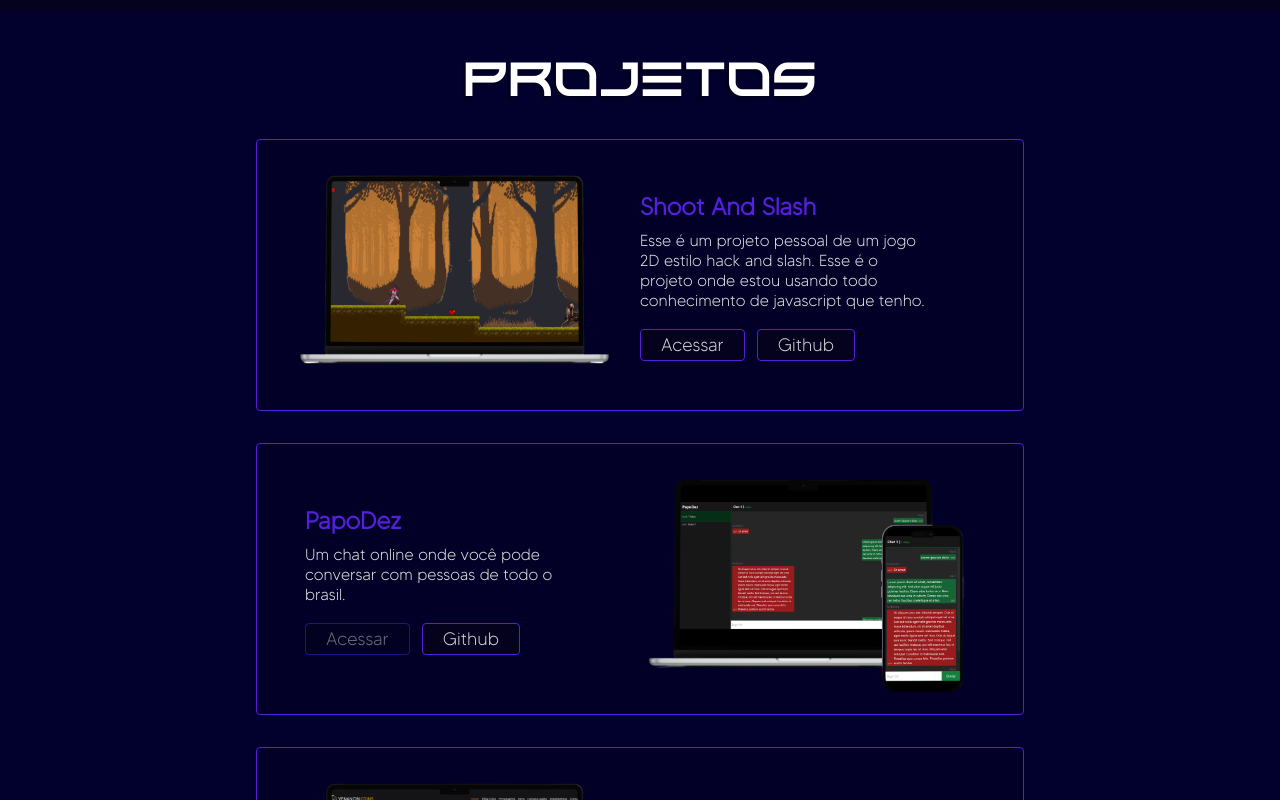
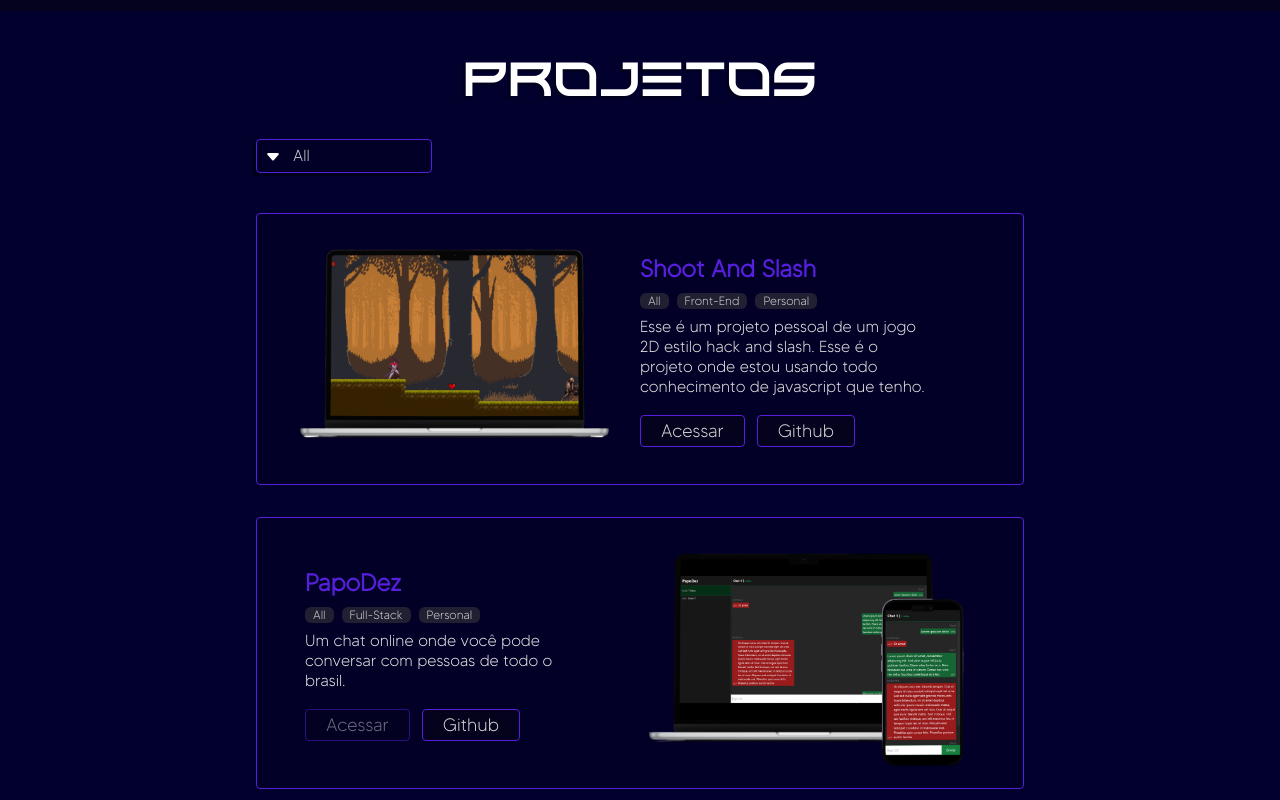
Before and after one commit to thalesmariiano/thalesdeveloper.com.br, a Vue app: page / in a window 1280 px wide. Shown: the part 1760-2560 px from the top of the page. Built offline with nearby package versions, Linux system fonts and the light colour scheme.

Commit message:
New filter for projects & updates

```diff
--- a/src/components/ProjetoCard.vue
+++ b/src/components/ProjetoCard.vue
@@ -6,6 +6,15 @@
 		<div class="w-full md:text-left space-y-5">
 			<div class="md:text-left mx-auto md:mx-0 space-y-2 w-3/4 md:w-4/5">
 				<h2 class="font-bold font-madeTommy text-2xl text-myPurple-400">{{ project.name }}</h2>
+				<ul class="flex gap-x-2 justify-center md:justify-start items-center">
+					<li
+						v-for="category in project.categorys"
+						:key="project.id"
+						class="text-neutral-300 font-madeTommy text-xs bg-neutral-700/50 px-2 rounded-md"
+					>
+						{{ category }}
+					</li>
+				</ul>
 				<p class="text-neutral-200 font-madeTommy leading-5">
 					{{ project.description }}
 				</p>
--- a/src/components/ProjetosSection.vue
+++ b/src/components/ProjetosSection.vue
@@ -1,13 +1,27 @@
 <template>
-	<section id="projetos" class="scroll-mt-28">
-		<div class="w-full text-center bg-myPurple-700 px-5 py-10 space-y-10">
+	<section id="projetos" class="scroll-mt-28 bg-myPurple-700">
+
+		<div class="w-full text-center px-5 py-10 space-y-10">
 			<h1 class="font-kusanagi text-white text-shadow text-4xl sm:text-5xl">Projetos</h1>
+
+			<div class="w-full flex justify-center">
+				<div class="w-full max-w-xs sm:max-w-sm md:max-w-3xl">
+					<SelectInput
+						@filter="setFilter"
+					/>
+				</div>
+			</div>
+
+			<p v-if="!projects.length" class="font-madeTommy text-white">Nenhum projeto encontrado. :/</p>
+
 			<div class="flex flex-col gap-y-8 justify-center items-center">
-				<ProjetoCard
-					v-for="project in projectsData"
-					:key="project.id"
-					:project="project"
-				/>
+				<TransitionGroup name="projects">
+					<ProjetoCard
+						v-for="project in projects"
+						:key="project.id"
+						:project="project"
+					/>
+				</TransitionGroup>
 			</div>
 			<div class="w-full flex flex-col sm:flex-row gap-5 justify-center items-center">
 				<a class="px-5 py-1 text-lg font-madeTommy text-neutral-300 bg-myPurple-800 rounded border border-myPurple-400 hover:bg-myPurple-400 hover:text-myPurple-900 shadow-button transition-all cursor-pointer" href="https://github.com/thalesmariiano" target="_blank">Ver mais</a>
@@ -18,6 +32,34 @@
 </template>
 
 <script setup>
+	import { ref } from 'vue'
+	import SelectInput from '@/components/SelectInput.vue'
 	import ProjetoCard from "./ProjetoCard.vue"
 	import projectsData from "../assets/data/projectsData.json"
+
+	const projects = ref([])
+	const projectCategory = ref('')
+
+	function setFilter(filter){
+		projects.value = projectsData.filter(p => p.categorys.find(c => c === filter))
+	}
+
+	setFilter('All')
+
+
 </script>
+
+<style>
+	.projects-enter-active,
+	.projects-leave-active {
+	  transition: all 0.5s ease;
+	}
+	.projects-enter-from,
+	.projects-leave-to {
+	  transform: translateX(10px);
+	  opacity: 0;
+	}
+	.projects-leave-active {
+
+	}
+</style>
--- /dev/null
+++ b/src/components/SelectInput.vue
@@ -0,0 +1,84 @@
+<template>
+	<div class="w-44 bg-myPurple-800 rounded border border-myPurple-400 shadow-button transition-all relative z-40">
+		<button @click="openSelect" class="w-full h-full flex px-2 py-1 gap-x-3 items-center cursor-pointer">
+			<img ref="caretIcon" class="mt-0.5 transition-all duration-300" src="@/assets/icons/caret-down-fill.svg">
+			<p ref="selectText" class="font-madeTommy text-neutral-300">All</p>
+		</button>
+
+		<Transition
+			enter-active-class="animate__animated animate__fadeIn animate__faster"
+			leave-active-class="animate__animated animate__fadeOut animate__faster"
+		>
+			<div v-show="showSelect" class="w-full border-x border-b border-myPurple-400 bg-myPurple-800 absolute rounded">
+				<ul>
+					<li class="text-neutral-300 font-madeTommy text-left border-t border-myPurple-400">
+						<label class="flex items-center gap-x-2 p-1 cursor-pointer hover:bg-myPurple-400/30 pl-2">
+							<input class="accent-myPurple-400" @click="radioClick" type="radio" name="select-filter" value="All" checked>
+							All
+						</label>
+					</li>
+					<li class="text-neutral-300 font-madeTommy text-left border-t border-myPurple-400">
+						<label class="flex items-center gap-x-2 p-1 cursor-pointer hover:bg-myPurple-400/30 pl-2">
+							<input class="accent-myPurple-400" @click="radioClick" type="radio" name="select-filter" value="Personal">
+							Personal
+						</label>
+					</li>
+					<li class="text-neutral-300 font-madeTommy text-left border-t border-myPurple-400">
+						<label class="flex items-center gap-x-2 p-1 cursor-pointer hover:bg-myPurple-400/30 pl-2">
+							<input class="accent-myPurple-400" @click="radioClick" type="radio" name="select-filter" value="Freelancer">
+							Freelancer
+						</label>
+					</li>
+					<li class="text-neutral-300 font-madeTommy text-left border-t border-myPurple-400">
+						<label class="flex items-center gap-x-2 p-1 cursor-pointer hover:bg-myPurple-400/30 pl-2">
+							<input class="accent-myPurple-400" @click="radioClick" type="radio" name="select-filter" value="Full-Stack">
+							Full-Stack
+						</label>
+					</li>
+					<li class="text-neutral-300 font-madeTommy text-left border-t border-myPurple-400">
+						<label class="flex items-center gap-x-2 p-1 cursor-pointer hover:bg-myPurple-400/30 pl-2">
+							<input class="accent-myPurple-400" @click="radioClick" type="radio" name="select-filter" value="Front-End">
+							Front-End
+						</label>
+					</li>
+					<li class="text-neutral-300 font-madeTommy text-left border-t border-myPurple-400">
+						<label class="flex items-center gap-x-2 p-1 cursor-pointer hover:bg-myPurple-400/30 pl-2">
+							<input class="accent-myPurple-400" @click="radioClick" type="radio" name="select-filter" value="Back-End">
+							Back-End
+						</label>
+					</li>
+					<li class="text-neutral-300 font-madeTommy text-left border-t border-myPurple-400">
+						<label class="flex items-center gap-x-2 p-1 cursor-pointer hover:bg-myPurple-400/30 pl-2">
+							<input class="accent-myPurple-400" @click="radioClick" type="radio" name="select-filter" value="Study">
+							Study
+						</label>
+					</li>
+				</ul>
+			</div>
+		</Transition>
+	</div>
+</template>
+
+<script setup>
+	import { ref } from 'vue'
+
+	const caretIcon = ref(null)
+	const selectText = ref(null)
+	const showSelect = ref(false)
+	const emit = defineEmits(['filter'])
+
+	function openSelect(){
+		showSelect.value = showSelect.value ? false : true
+
+		if(showSelect.value) caretIcon.value.style.transform = "rotateZ(180deg)"
+		else caretIcon.value.style.transform = "rotateZ(0deg)"
+	}
+
+	function radioClick(e){
+		const inputValue = e.srcElement.value
+		selectText.value.innerHTML = inputValue
+		emit('filter', inputValue)
+		showSelect.value = false
+	}
+
+</script>
```
